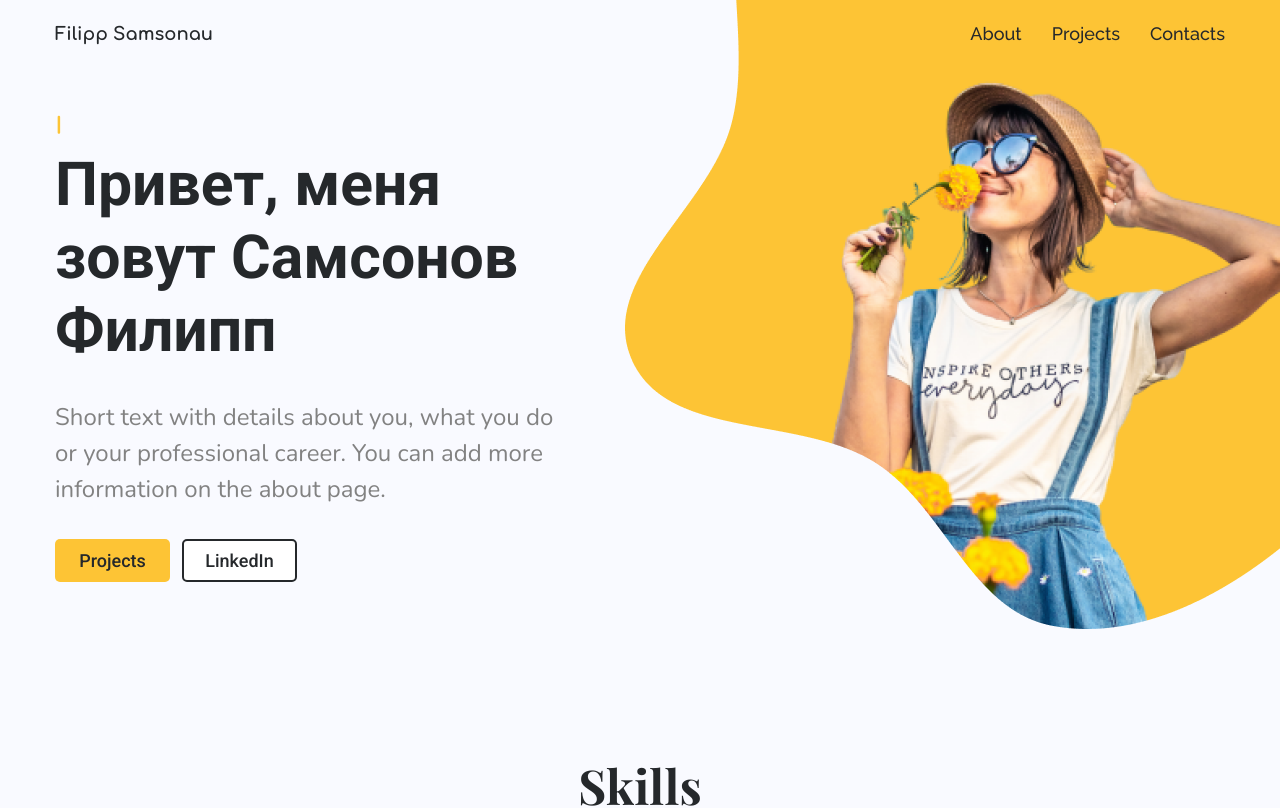
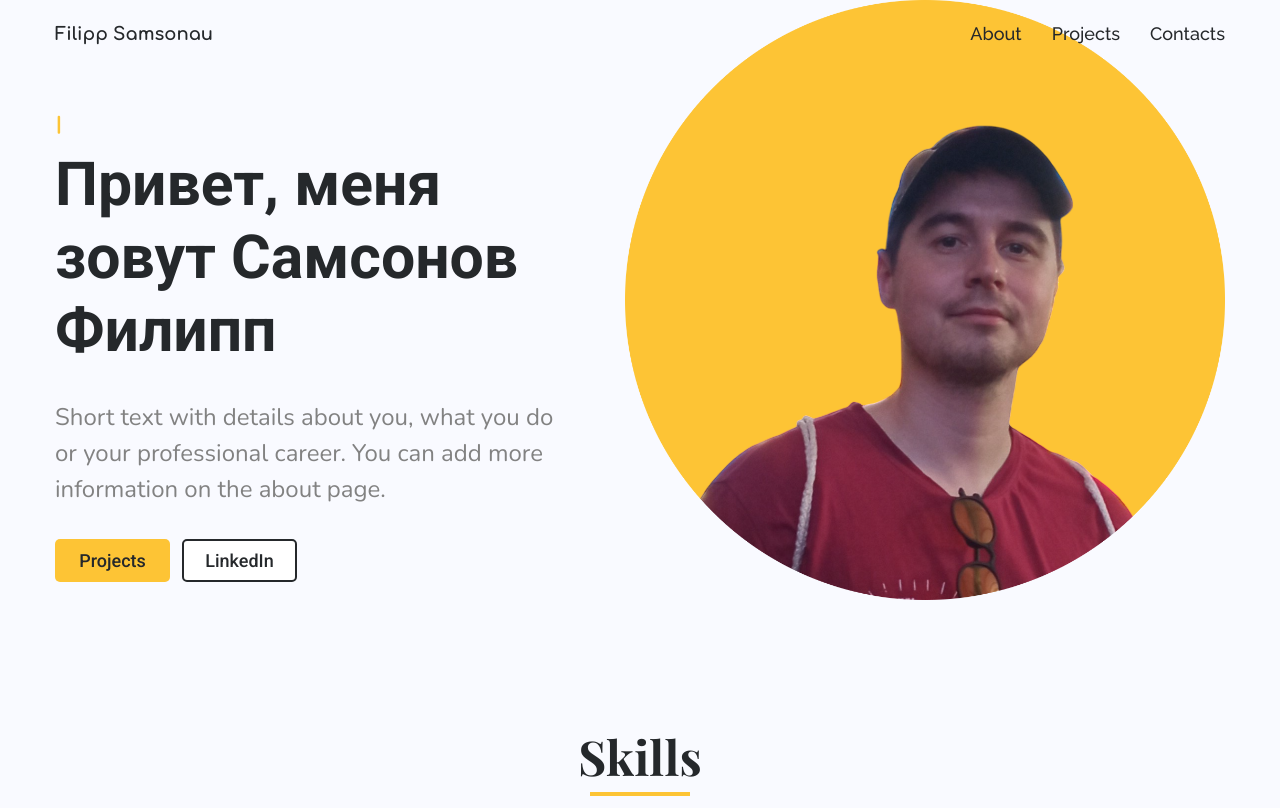
Before and after one commit to FilippSM/task-portfolio-my, a React app: page / in a window 1280 px wide. Shown: the top 808 px of the page. Built offline with nearby package versions, Linux system fonts and the light colour scheme; a web font is replaced by a local one.

Commit message:
(const Menu): change color, (const Main): change image

```diff
--- a/src/layout/header/headerMenu/HeaderMenu_Styles.ts
+++ b/src/layout/header/headerMenu/HeaderMenu_Styles.ts
@@ -18,7 +18,7 @@ const NavLink = styled(Link)`
 
     &:hover, &.active  {
         /* color: white; */
-        color: ${theme.colors.white};
+        /* color: ${theme.colors.white}; */
         font-weight: 800;
         font-size: 22px;
     }
--- a/src/layout/section/main/Main_Styles.ts
+++ b/src/layout/section/main/Main_Styles.ts
@@ -114,6 +114,7 @@ const ContainerImage = styled.div`
 `
 
 const Image = styled.img`
+    width: 600px;
     min-width: 300px; /* для маштабирования */
 
     @media ${theme.media.tablet} {
```
Also changed, not shown: src/assets/images/BG.png, src/assets/images/BGold.png (added).
